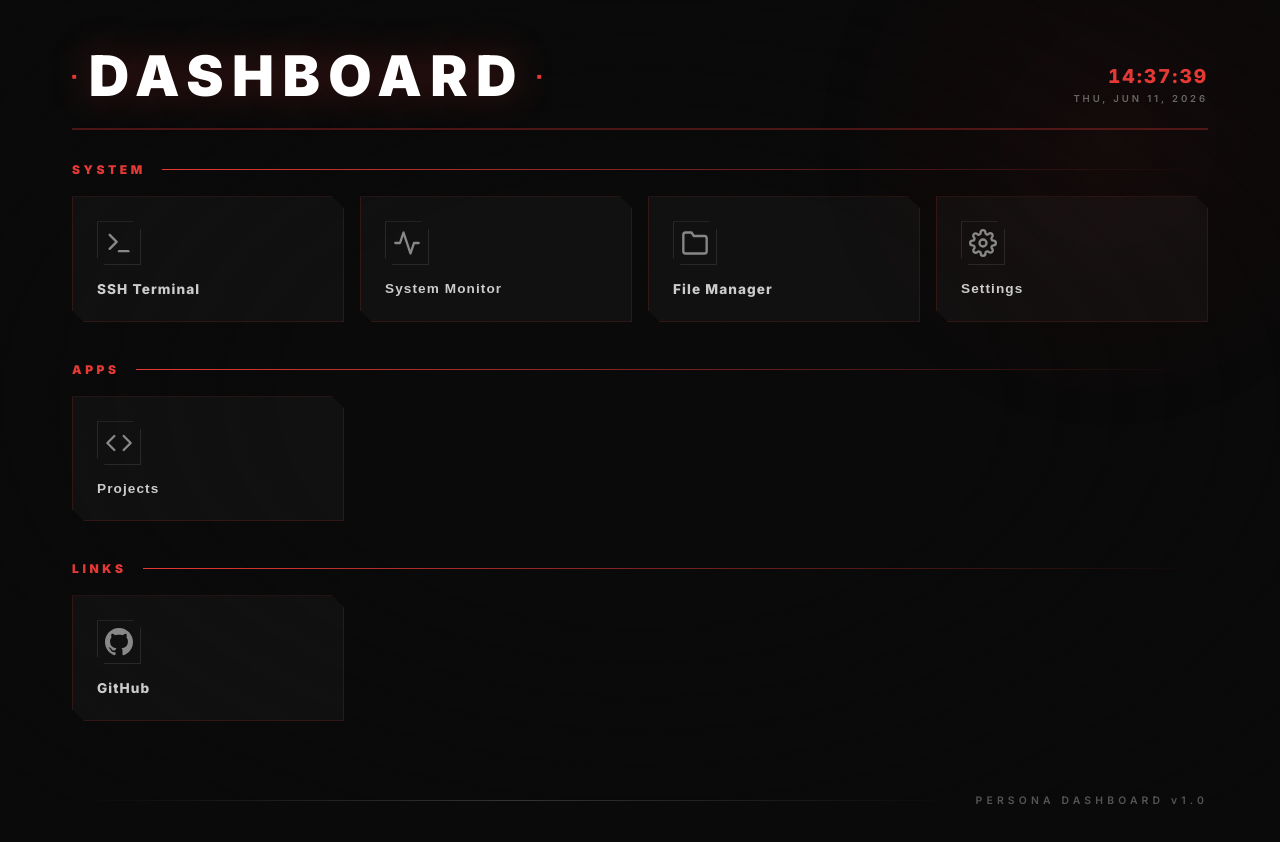
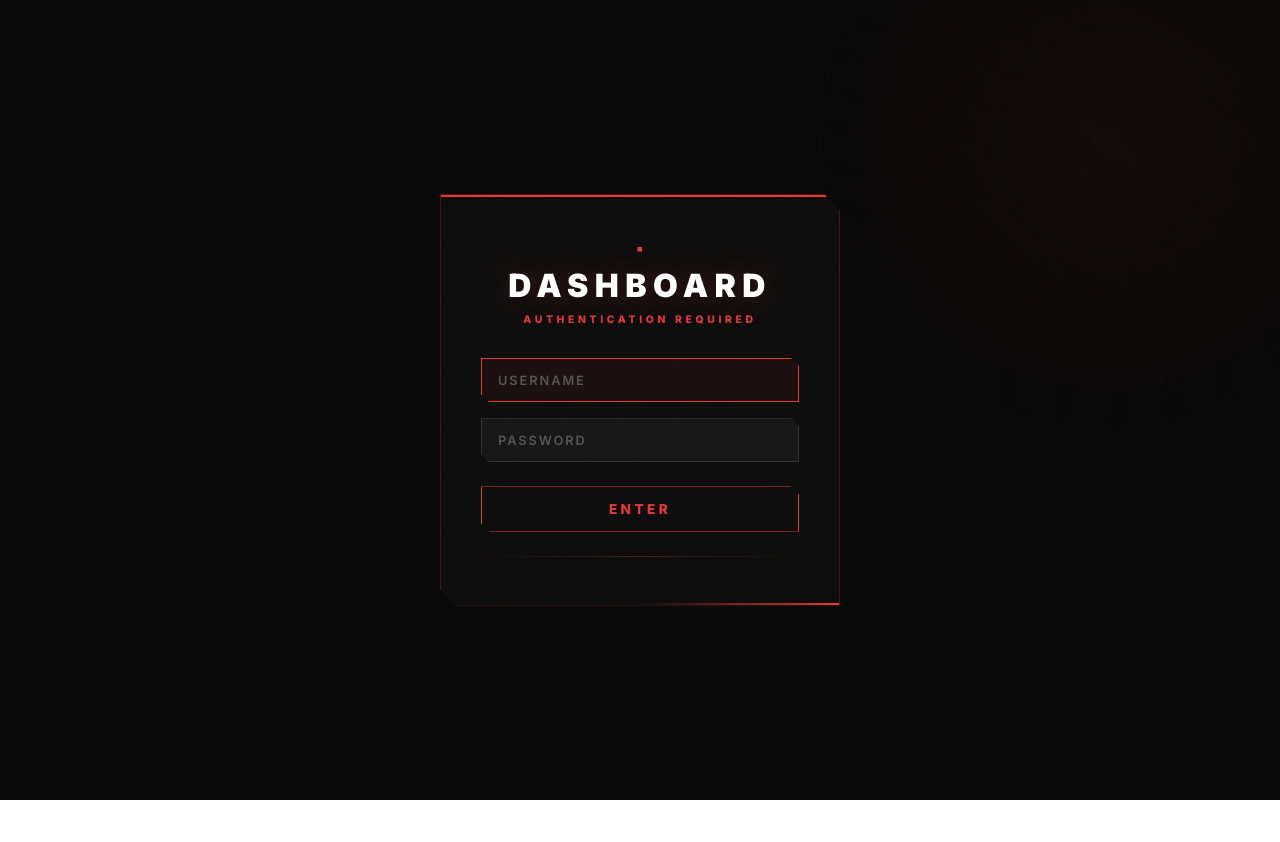
Before and after one commit to Taqiaec/persona-dashboard, a React (Vite) app: page / in a window 1280 px wide. Shown: the top 842 px of the page. After the commit the page ends 800 px from the top, so only its background shows below. Built offline with nearby package versions, Linux system fonts and the light colour scheme.

Commit message:
Add login page with Persona 5 auth gate

```diff
--- a/src/App.jsx
+++ b/src/App.jsx
@@ -2,9 +2,11 @@ import { useState } from 'react'
 import Header from './components/Header.jsx'
 import BackgroundCanvas from './components/BackgroundCanvas.jsx'
 import MenuCard from './components/MenuCard.jsx'
+import LoginPage from './components/LoginPage.jsx'
 import ProjectsPage from './components/ProjectsPage.jsx'
 import SettingsPage from './components/SettingsPage.jsx'
 import MonitorPage from './components/MonitorPage.jsx'
+import creds from './auth.json'
 import links from './links.json'
 import styles from './App.module.css'
 
@@ -49,8 +51,17 @@ const CATEGORY_LABELS = {
 
 export default function App() {
   const [hoveredCard, setHoveredCard] = useState(null)
-  const [page, setPage] = useState('home')
+  const [page, setPage] = useState('login')
 
+  const handleLogin = (username, password, setError) => {
+    if (username === creds.username && password === creds.password) {
+      setPage('home')
+    } else {
+      setError('INVALID CREDENTIALS')
+    }
+  }
+
+  if (page === 'login') return <LoginPage onLogin={handleLogin} />
   if (page === 'projects') return <ProjectsPage onBack={() => setPage('home')} />
   if (page === 'settings') return <SettingsPage onBack={() => setPage('home')} />
   if (page === 'monitor') return <MonitorPage onBack={() => setPage('home')} />
--- /dev/null
+++ b/src/components/LoginPage.jsx
@@ -0,0 +1,56 @@
+import { useState } from 'react'
+import BackgroundCanvas from './BackgroundCanvas.jsx'
+import styles from './LoginPage.module.css'
+
+export default function LoginPage({ onLogin }) {
+  const [username, setUsername] = useState('')
+  const [password, setPassword] = useState('')
+  const [error, setError] = useState('')
+
+  const handleSubmit = (e) => {
+    e.preventDefault()
+    onLogin(username, password, setError)
+  }
+
+  return (
+    <div className={styles.page}>
+      <BackgroundCanvas />
+      <div className={styles.wrapper}>
+        <div className={styles.card}>
+          <div className={styles.glitchBar} />
+          <div className={styles.cardInner}>
+            <span className={styles.accent}>&#x25A0;</span>
+            <h1 className={styles.title}>DASHBOARD</h1>
+            <p className={styles.subtitle}>AUTHENTICATION REQUIRED</p>
+
+            <form className={styles.form} onSubmit={handleSubmit}>
+              <input
+                className={styles.input}
+                type="text"
+                placeholder="USERNAME"
+                value={username}
+                onChange={(e) => setUsername(e.target.value)}
+                autoFocus
+                spellCheck={false}
+              />
+              <input
+                className={styles.input}
+                type="password"
+                placeholder="PASSWORD"
+                value={password}
+                onChange={(e) => setPassword(e.target.value)}
+              />
+              {error && <p className={styles.error}>{error}</p>}
+              <button className={styles.btn} type="submit">ENTER</button>
+            </form>
+
+            <div className={styles.footer}>
+              <span className={styles.footerAccent} />
+            </div>
+          </div>
+          <div className={styles.bottomAccent} />
+        </div>
+      </div>
+    </div>
+  )
+}
--- /dev/null
+++ b/src/components/LoginPage.module.css
@@ -0,0 +1,162 @@
+.page {
+  min-height: 100vh;
+  background: #0a0a0a;
+  color: #f0f0f0;
+  font-family: 'Inter', sans-serif;
+  position: relative;
+}
+
+.wrapper {
+  position: relative;
+  z-index: 1;
+  min-height: 100vh;
+  display: flex;
+  align-items: center;
+  justify-content: center;
+  padding: 2rem;
+}
+
+.card {
+  position: relative;
+  width: 100%;
+  max-width: 400px;
+  background: rgba(255, 255, 255, 0.02);
+  border: 1px solid rgba(229, 57, 53, 0.25);
+  clip-path: polygon(0 0, calc(100% - 16px) 0, 100% 16px, 100% 100%, 16px 100%, 0 calc(100% - 16px));
+  animation: fadeSlideIn 0.5s ease-out both;
+}
+
+.glitchBar {
+  position: absolute;
+  top: 0;
+  left: 0;
+  right: 0;
+  height: 2px;
+  background: #e53935;
+}
+
+.bottomAccent {
+  position: absolute;
+  bottom: 0;
+  right: 0;
+  width: 50%;
+  height: 2px;
+  background: linear-gradient(90deg, transparent, #e53935);
+}
+
+.cardInner {
+  padding: 3rem 2.5rem;
+  display: flex;
+  flex-direction: column;
+  align-items: center;
+}
+
+.accent {
+  color: #e53935;
+  font-size: 0.6rem;
+  margin-bottom: 0.75rem;
+}
+
+.title {
+  font-size: 2rem;
+  font-weight: 900;
+  letter-spacing: 0.2em;
+  color: #fff;
+  margin-bottom: 0.5rem;
+  text-shadow: 0 0 30px rgba(229, 57, 53, 0.3);
+}
+
+.subtitle {
+  font-size: 0.65rem;
+  font-weight: 700;
+  letter-spacing: 0.35em;
+  color: #e53935;
+  margin-bottom: 2rem;
+}
+
+.form {
+  width: 100%;
+  display: flex;
+  flex-direction: column;
+  gap: 1rem;
+}
+
+.input {
+  width: 100%;
+  padding: 0.85rem 1rem;
+  background: rgba(255, 255, 255, 0.04);
+  border: 1px solid #333;
+  color: #f0f0f0;
+  font-family: 'Inter', sans-serif;
+  font-size: 0.8rem;
+  font-weight: 600;
+  letter-spacing: 0.1em;
+  outline: none;
+  transition: 0.2s;
+  clip-path: polygon(0 0, calc(100% - 8px) 0, 100% 8px, 100% 100%, 8px 100%, 0 calc(100% - 8px));
+}
+
+.input::placeholder {
+  color: #555;
+  font-weight: 600;
+  letter-spacing: 0.15em;
+}
+
+.input:focus {
+  border-color: #e53935;
+  background: rgba(229, 57, 53, 0.06);
+  box-shadow: 0 0 15px rgba(229, 57, 53, 0.1);
+}
+
+.btn {
+  width: 100%;
+  padding: 0.85rem;
+  margin-top: 0.5rem;
+  background: transparent;
+  border: 1px solid #e53935;
+  color: #e53935;
+  font-family: 'Inter', sans-serif;
+  font-size: 0.85rem;
+  font-weight: 800;
+  letter-spacing: 0.25em;
+  cursor: pointer;
+  transition: 0.25s;
+  clip-path: polygon(0 0, calc(100% - 8px) 0, 100% 8px, 100% 100%, 8px 100%, 0 calc(100% - 8px));
+}
+
+.btn:hover {
+  background: #e53935;
+  color: #0a0a0a;
+  box-shadow: 0 0 25px rgba(229, 57, 53, 0.3);
+}
+
+.error {
+  color: #e53935;
+  font-size: 0.7rem;
+  font-weight: 700;
+  letter-spacing: 0.1em;
+  text-align: center;
+  margin: 0;
+}
+
+.footer {
+  margin-top: 1.5rem;
+  width: 100%;
+}
+
+.footerAccent {
+  display: block;
+  height: 1px;
+  background: linear-gradient(90deg, transparent 0%, rgba(229,57,53,0.3) 50%, transparent 100%);
+}
+
+@keyframes fadeSlideIn {
+  from {
+    opacity: 0;
+    transform: translateY(20px) skewY(-1deg);
+  }
+  to {
+    opacity: 1;
+    transform: translateY(0) skewY(0);
+  }
+}
```
Also changed, not shown: 1 other file (tests, documents, lock files or other folders).
